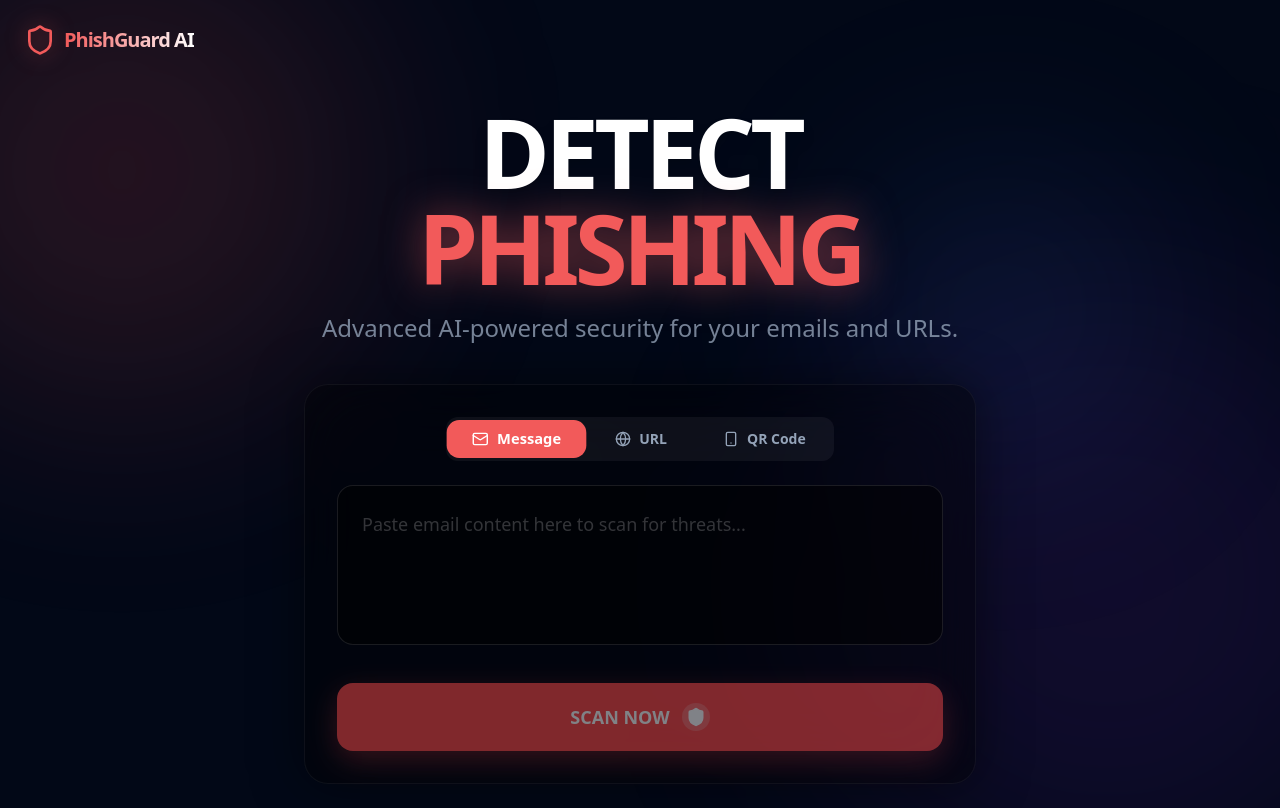
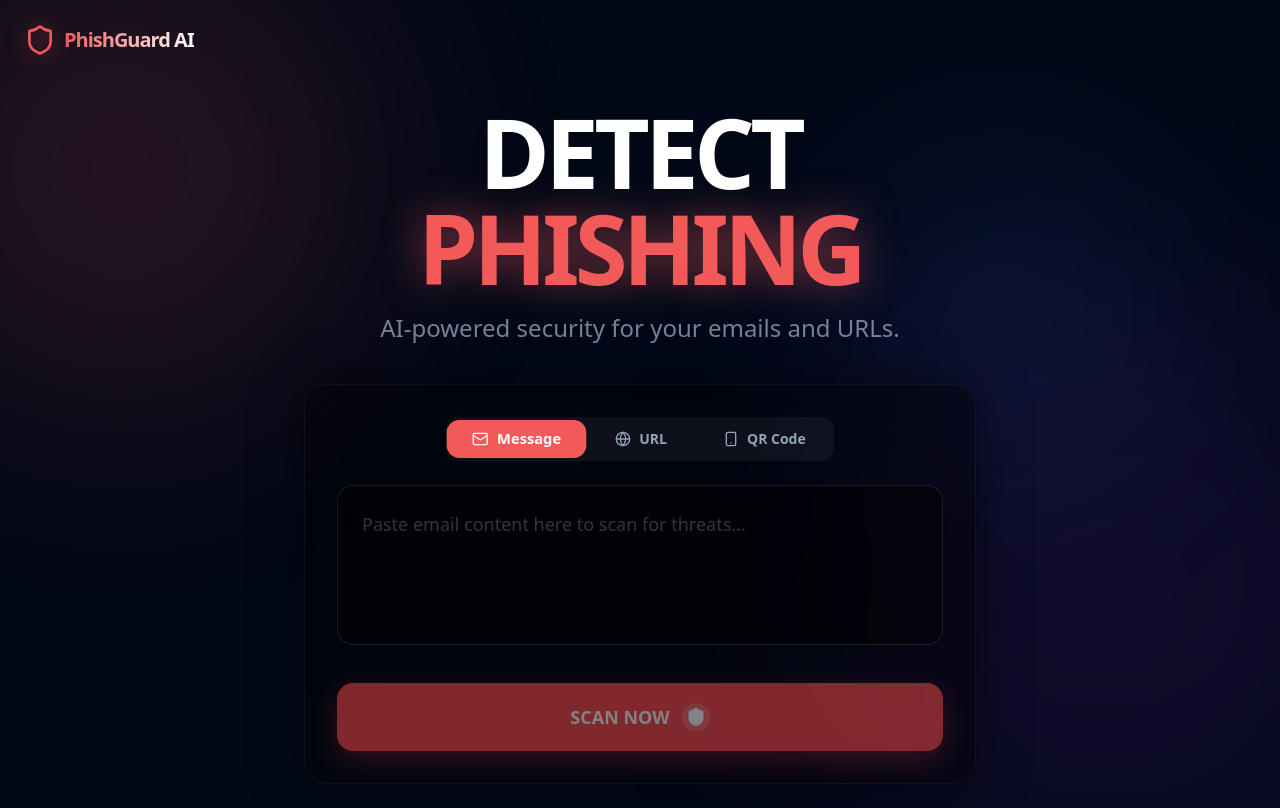
Before and after one commit to chaitu4765/Ai-scam-detector-, a React app in the folder frontend/: page / in a window 1280 px wide. Built offline with nearby package versions, Linux system fonts and the light colour scheme; the HTML template or start-up script is replaced by a standard one.

Commit message:
Remove 'Advanced' keyword from tagline

```diff
--- a/frontend/src/App.jsx
+++ b/frontend/src/App.jsx
@@ -92,7 +92,7 @@ function App() {
               <span className="text-primary drop-shadow-[0_0_20px_rgba(255,100,100,0.5)]">PHISHING</span>
             </h1>
             <p className="text-xl md:text-2xl text-muted-foreground/80 font-medium max-w-2xl mx-auto">
-              Advanced AI-powered security for your emails and URLs.
+              AI-powered security for your emails and URLs.
             </p>
           </motion.div>
 
```
